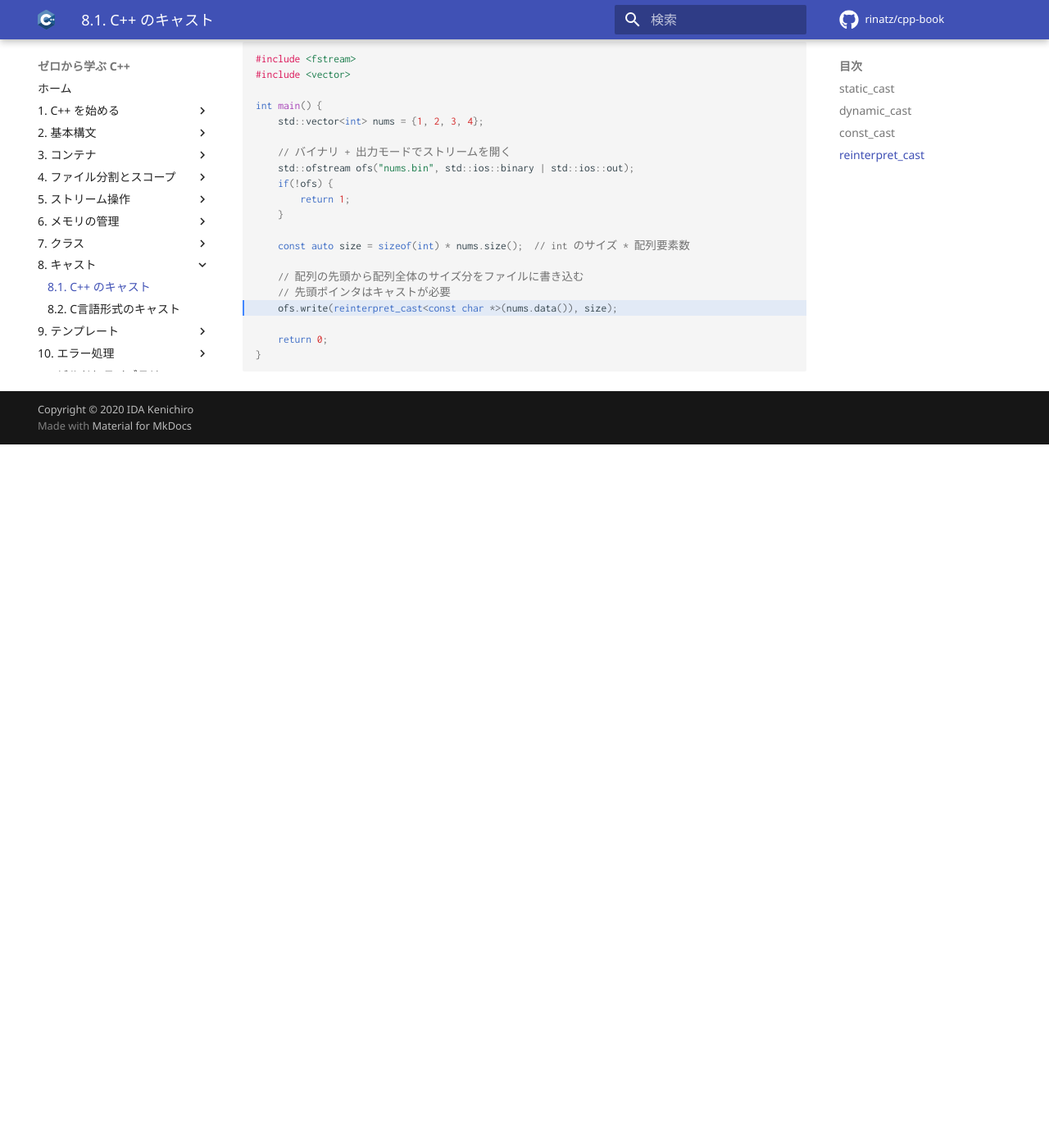
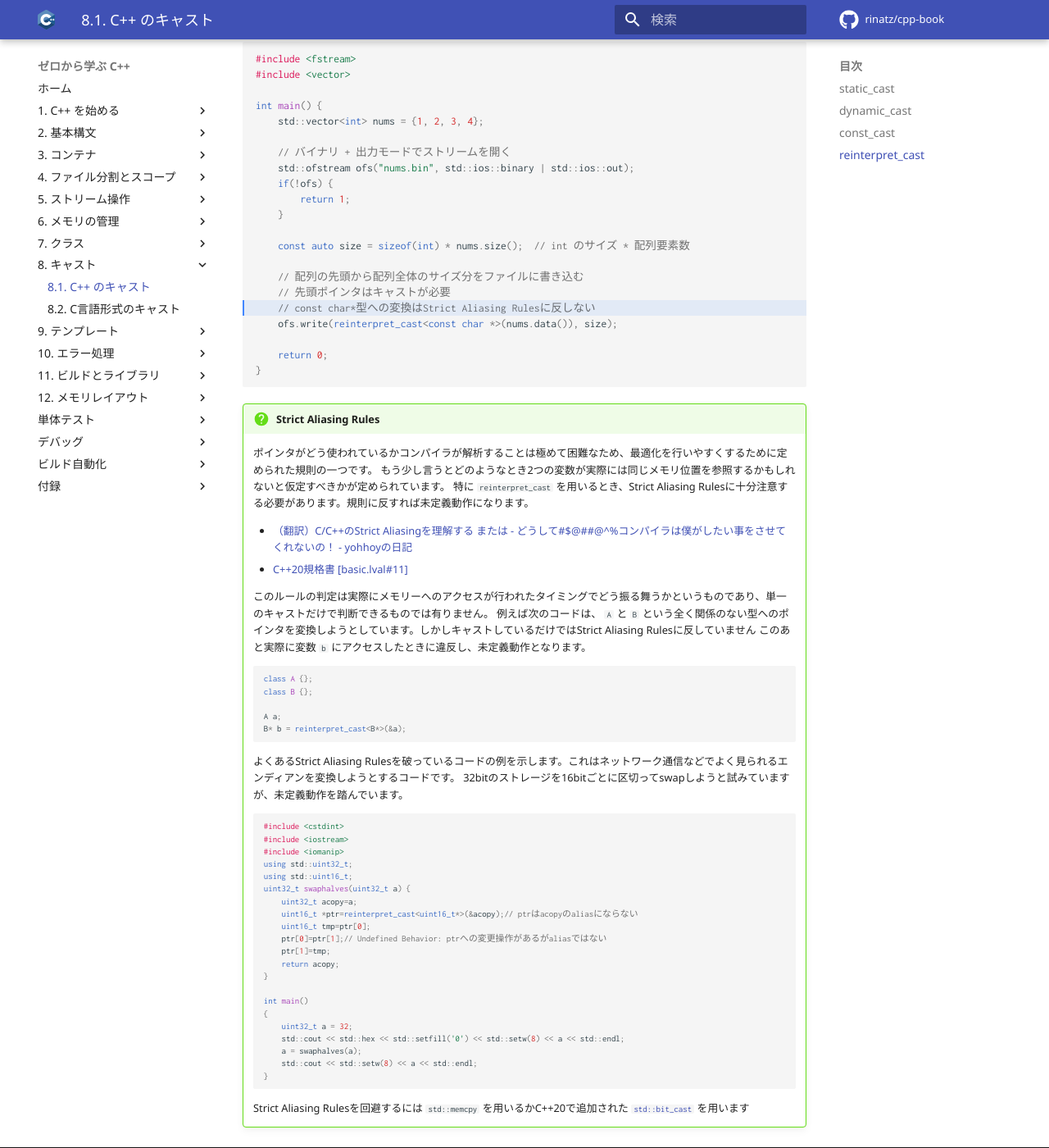
Before and after one commit to rinatz/cpp-book, an MkDocs documentation site: the page built from docs/ch08-01-cpp-casts.md, in a window 1280 px wide and 1400 px high, scrolled down 2112 px. Shown: the whole window at 82% size. Built offline with MkDocs 1.6.1 and Material for MkDocs 9.7.7, drawn with Linux system fonts in a browser that asks for light colours; comment, search, counter and statistics services are not loaded; before the commit the page ends 2654 px from its top, so only the background shows below that.

Commit message:
feat(cpp-cast): decribe Strict Aliasing Rule

````diff
--- a/docs/ch08-01-cpp-casts.md
+++ b/docs/ch08-01-cpp-casts.md
@@ -106,8 +106,58 @@ int main() {
 
     // 配列の先頭から配列全体のサイズ分をファイルに書き込む
     // 先頭ポインタはキャストが必要
+    // const char*型への変換はStrict Aliasing Rulesに反しない
     ofs.write(reinterpret_cast<const char *>(nums.data()), size);
 
     return 0;
 }
 ```
+
+!!! question "Strict Aliasing Rules"
+    ポインタがどう使われているかコンパイラが解析することは極めて困難なため、最適化を行いやすくするために定められた規則の一つです。
+    もう少し言うとどのようなとき2つの変数が実際には同じメモリ位置を参照するかもしれないと仮定すべきかが定められています。
+    特に `reinterpret_cast` を用いるとき、Strict Aliasing Rulesに十分注意する必要があります。規則に反すれば未定義動作になります。
+
+    - [（翻訳）C/C++のStrict Aliasingを理解する または - どうして#$@##@^%コンパイラは僕がしたい事をさせてくれないの！ - yohhoyの日記](https://yohhoy.hatenadiary.jp/entry/20120220/p1)
+    - [C++20規格書 [basic.lval#11]](https://timsong-cpp.github.io/cppwp/n4861/basic.lval#11)
+
+    このルールの判定は実際にメモリーへのアクセスが行われたタイミングでどう振る舞うかというものであり、単一のキャストだけで判断できるものでは有りません。
+    例えば次のコードは、 `A` と `B` という全く関係のない型へのポインタを変換しようとしています。しかしキャストしているだけではStrict Aliasing Rulesに反していません
+    このあと実際に変数 `b` にアクセスしたときに違反し、未定義動作となります。
+
+    ```cpp
+    class A {};
+    class B {};
+
+    A a;
+    B* b = reinterpret_cast<B*>(&a);
+    ```
+
+    よくあるStrict Aliasing Rulesを破っているコードの例を示します。これはネットワーク通信などでよく見られるエンディアンを変換しようとするコードです。
+    32bitのストレージを16bitごとに区切ってswapしようと試みていますが、未定義動作を踏んでいます。
+
+    ```cpp
+    #include <cstdint>
+    #include <iostream>
+    #include <iomanip>
+    using std::uint32_t;
+    using std::uint16_t;
+    uint32_t swaphalves(uint32_t a) {
+        uint32_t acopy=a;
+        uint16_t *ptr=reinterpret_cast<uint16_t*>(&acopy);// ptrはacopyのaliasにならない
+        uint16_t tmp=ptr[0];
+        ptr[0]=ptr[1];// Undefined Behavior: ptrへの変更操作があるがaliasではない
+        ptr[1]=tmp;
+        return acopy;
+    }
+
+    int main()
+    {
+        uint32_t a = 32;
+        std::cout << std::hex << std::setfill('0') << std::setw(8) << a << std::endl;
+        a = swaphalves(a);
+        std::cout << std::setw(8) << a << std::endl;
+    }
+    ```
+
+    Strict Aliasing Rulesを回避するには `std::memcpy` を用いるかC++20で追加された [`std::bit_cast`](https://cpprefjp.github.io/reference/bit/bit_cast.html) を用います
````
